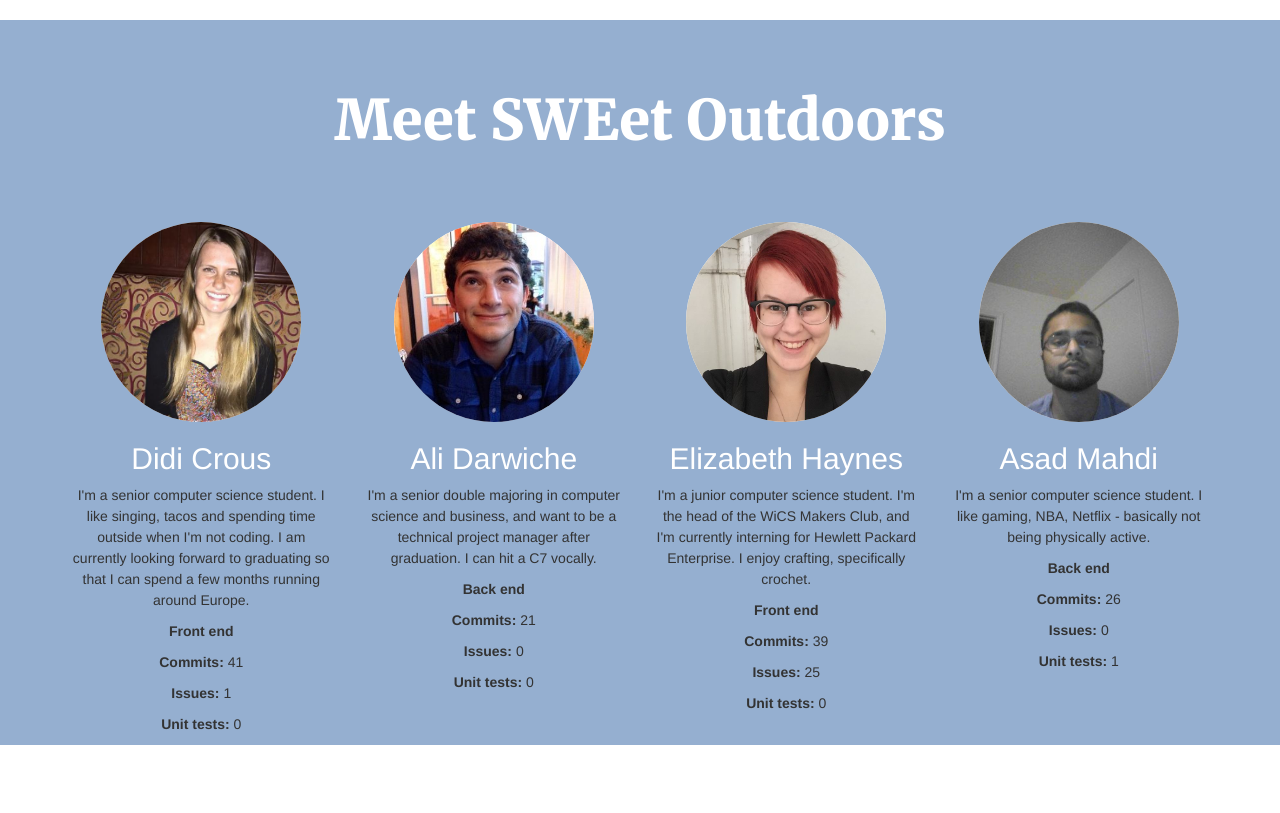
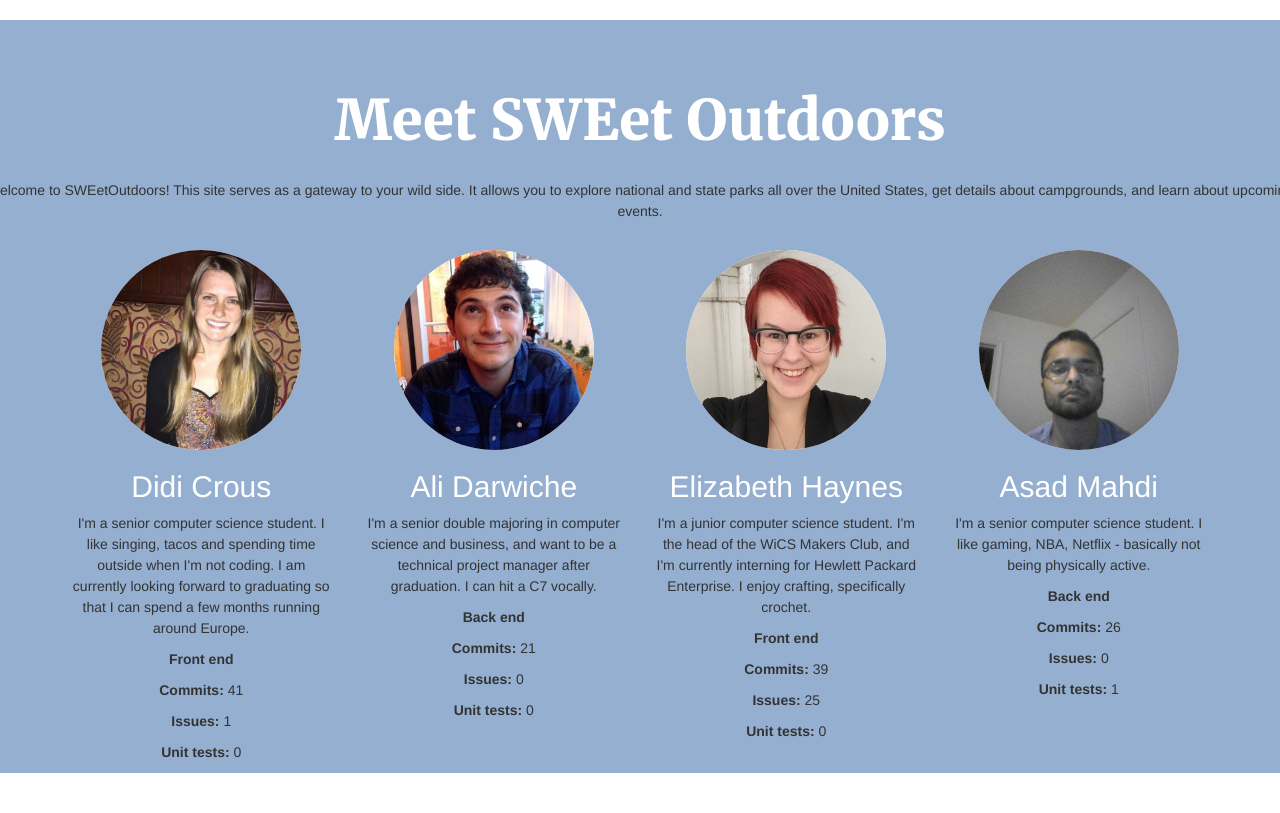
Before and after one commit to cs373gc-fall-2016/SWEetOutdoors, a Flask app: page /about in a window 1280 px wide. Shown: the part 64-877 px from the top of the page. Run offline with Flask 2, Linux system fonts and the light colour scheme; some libraries are stand-ins or nearby versions.

Commit message:
fixing title on events tab, added description on about page, fixed typo in init

```diff
--- a/app/__init__.py
+++ b/app/__init__.py
@@ -311,7 +311,7 @@ def orSearch():
     orlist = []
 
     for search in descriptivename:
-        print search
+        print(search)
         park_search_instance = Park.query.filter(or_(Park.name.like('%' + search + '%'), Park.latitude.like('%' + search + '%'), Park.longitude.like('%' + search + '%'), Park.address.like('%' + search + '%'), Park.phone.like('%' + search + '%'), Park.website.like('%' + search + '%'),
                                                      Park.zipcode.like('%' + search + '%'), Park.photo_url.like('%' + search + '%'), Park.zipregion.like('%' + search + '%'), Park.state_fk.like('%' + search + '%'))).all()
 
--- a/app/static/style/about.css
+++ b/app/static/style/about.css
@@ -6,12 +6,16 @@
 
 .title {
   margin-top: 5em;
-  margin-bottom: 5em;
+  margin-bottom: 2em;
 }
 
 #title1 {
   color: white;
   font-size: 4em;
+}
+
+#description {
+  margin-bottom: 2em;
 }
 
 /*
@@ -85,6 +89,7 @@ li {
   INFO AND STATS
   ------------------------
 */
+
 #row3.row {
   background-color: #95afd0;
 }
--- a/app/templates/EventTemplate.html
+++ b/app/templates/EventTemplate.html
@@ -2,7 +2,7 @@
 <html lang="en-us" ng-app>
   <head>
     <meta charset="UTF-8">
-    <title>{{ event_instance.name }}</title>
+    <title>{{ event_instance.org_name }}</title>
     <meta name="viewport" content="width=device-width, initial-scale=1">
     <link rel="stylesheet" href="https://maxcdn.bootstrapcdn.com/bootstrap/3.3.7/css/bootstrap.min.css">
     <link rel="stylesheet" href="https://maxcdn.bootstrapcdn.com/bootstrap/4.0.0-alpha.2/css/bootstrap.min.css" integrity="sha384-y3tfxAZXuh4HwSYylfB+J125MxIs6mR5FOHamPBG064zB+AFeWH94NdvaCBm8qnd" crossorigin="anonymous">
--- a/app/templates/about.html
+++ b/app/templates/about.html
@@ -50,6 +50,7 @@
       <div class="title">
         <h1 id="title1">Meet SWEet Outdoors</h1>
       </div>
+      <p id="description">Welcome to SWEetOutdoors! This site serves as a gateway to your wild side. It allows you to explore national and state parks all over the United States, get details about campgrounds, and learn about upcoming events. </p>
       <div class="container marketing">
         <div class="row">
           <div class="col-lg-3">
```
